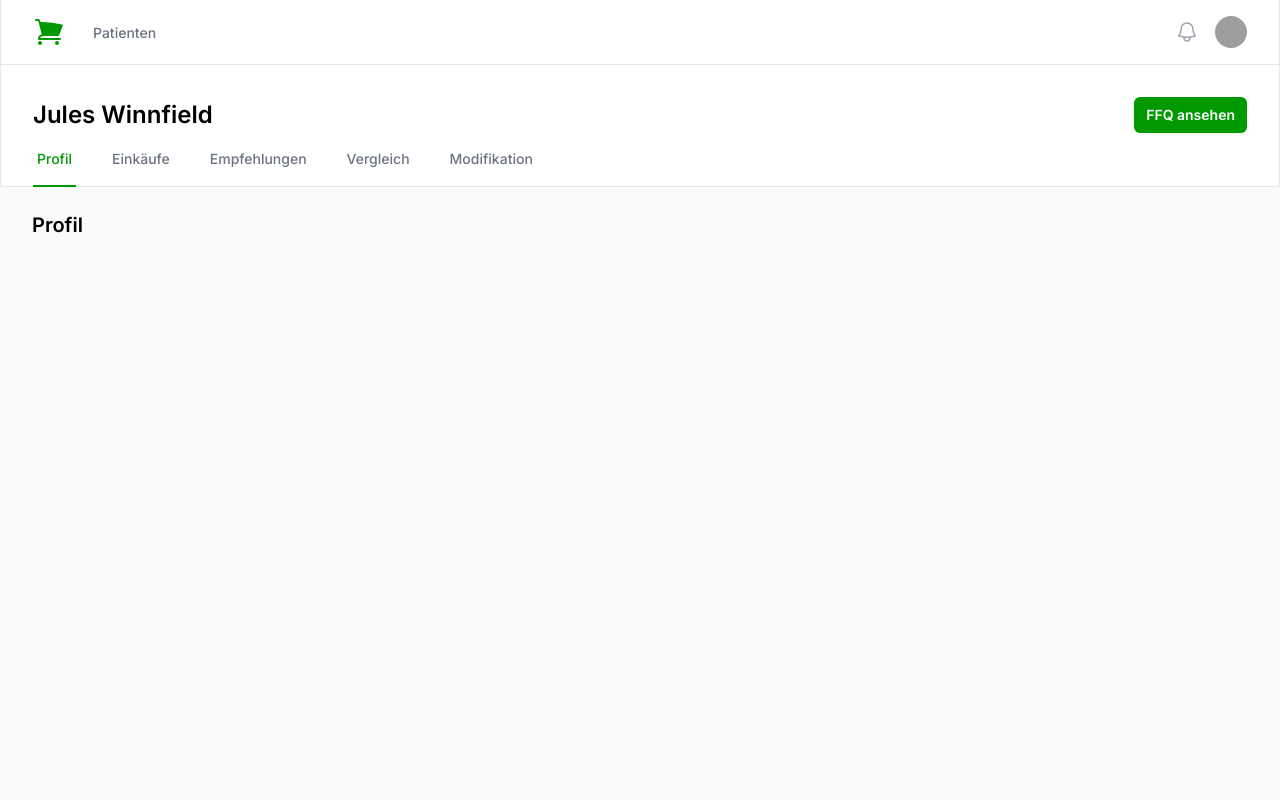
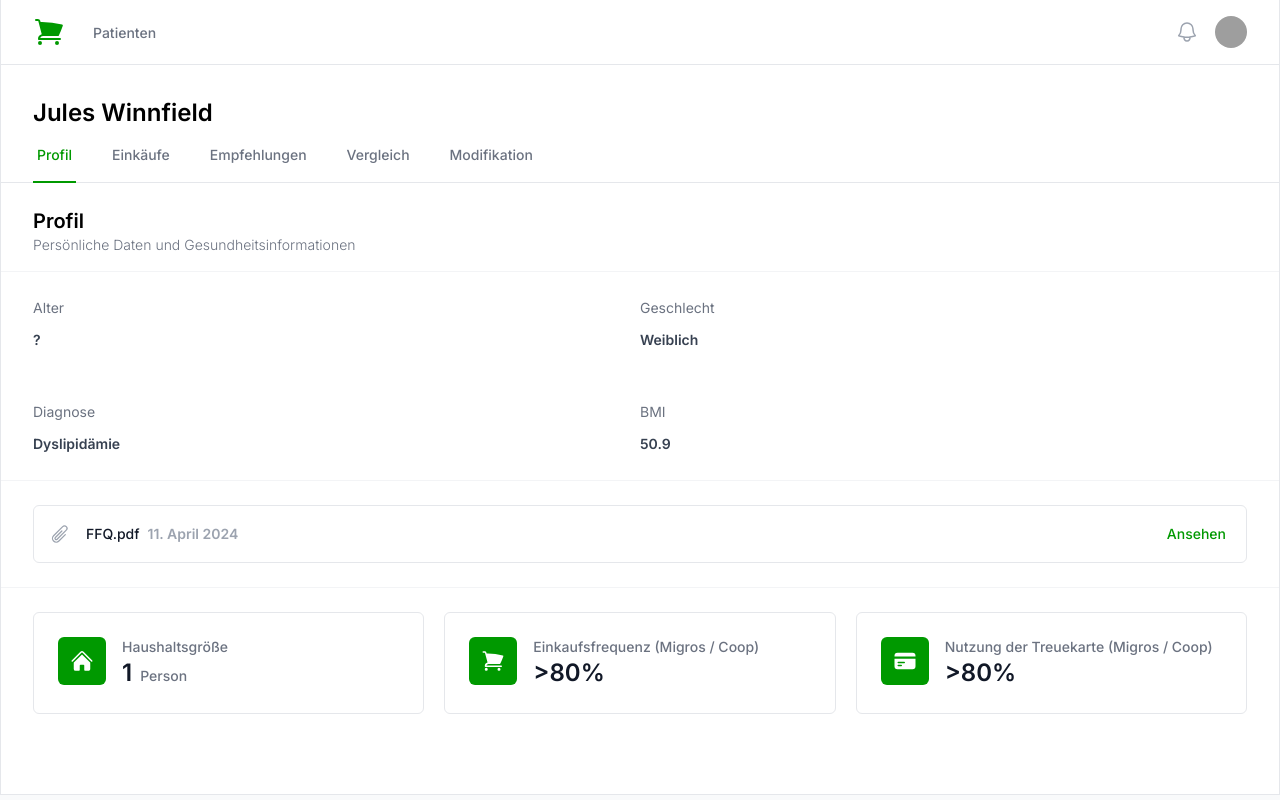
Before and after one commit to Decarp/dietcoach24_temp, a Next.js app: page /p/5297ef2f in a window 1280 px wide. Built offline with nearby package versions, Linux system fonts and the light colour scheme; grey boxes are pictures that could not be loaded.

Commit message:
add patient profile, rm ffq from patient card

```diff
--- a/app/p/[id]/page.tsx
+++ b/app/p/[id]/page.tsx
@@ -1,10 +1,13 @@
 import PatientCard from "@/components/PatientCard";
+import Profile from "@/components/profile/Profile";
 
-export default function Home() {
+export default function HomePage() {
   return (
     <main className="px-4 sm:px-6 lg:px-8">
       <PatientCard />
-      <h2 className="mt-6 text-xl font-semibold mb-4">Profil</h2>
+      <h2 className="mt-6 text-xl font-semibold mb-4">
+        <Profile />
+      </h2>
     </main>
   );
 }
--- a/app/p/[id]/profile/page.tsx
+++ b/app/p/[id]/profile/page.tsx
@@ -1,10 +1,13 @@
 import PatientCard from "@/components/PatientCard";
+import Profile from "@/components/profile/Profile";
 
-export default function Home() {
+export default function ProfilePage() {
   return (
     <main className="px-4 sm:px-6 lg:px-8">
       <PatientCard />
-      <h2 className="mt-6 text-xl font-semibold mb-4">Profil</h2>
+      <h2 className="mt-6 text-xl font-semibold mb-4">
+        <Profile />
+      </h2>
     </main>
   );
 }
--- a/components/PatientCard.tsx
+++ b/components/PatientCard.tsx
@@ -37,14 +37,14 @@ export default function PatientCard() {
           <h1 className="text-2xl font-semibold">
             {patient.firstName} {patient.lastName}
           </h1>
-          <div className="mt-3 flex md:top-3 md:mt-0">
+          {/* <div className="mt-3 flex md:top-3 md:mt-0">
             <button
               type="button"
               className="inline-flex items-center rounded-md bg-primary px-3 py-2 text-sm font-semibold text-white shadow-sm hover:bg-primary focus-visible:outline focus-visible:outline-2 focus-visible:outline-offset-2 focus-visible:outline-primary hover:bg-green-700"
             >
               FFQ ansehen
             </button>
-          </div>
+          </div> */}
         </div>
         <div className="mt-4">
           <div className="sm:hidden">
--- /dev/null
+++ b/components/profile/Profile.tsx
@@ -0,0 +1,154 @@
+import { classNames } from "@/utils/classNames";
+import { PaperClipIcon } from "@heroicons/react/24/outline";
+import {
+  CreditCardIcon,
+  HomeIcon,
+  ShoppingCartIcon,
+} from "@heroicons/react/24/solid";
+
+export default function Profile() {
+  const patientDetails = {
+    id: "2o4mgm92",
+    householdSize: 1,
+    shoppingFrequency: ">80%",
+    loyaltyCardUsage: ">80%",
+    groceryData: "269 Artikel (IS) + 285 Artikel (FS)",
+    ffqDate: "11. April 2024",
+    bmi: 50.9,
+    diagnosis: "Dyslipidämie",
+    age: "?",
+    gender: "F",
+  };
+
+  return (
+    <div className="bg-white h-screen -m-8 p-8 border-x border-b max-h-[calc(100vh-180px)]">
+      <h2 className="text-xl font-semibold">Profil</h2>
+      <h3 className="text-sm font-light mb-4 text-gray-500">
+        Persönliche Daten und Gesundheitsinformationen
+      </h3>
+
+      <hr className="border-gray-100 -mx-8" />
+
+      <div className="">
+        <dl className="grid grid-cols-1 sm:grid-cols-2">
+          <div className="px-4 py-6 sm:col-span-1 sm:px-0">
+            <dt className="text-sm font-normal leading-6 text-gray-500">
+              Alter
+            </dt>
+            <dd className="mt-1 text-sm leading-6 text-gray-700 sm:mt-2">
+              {patientDetails.age}
+            </dd>
+          </div>
+          <div className="px-4 py-6 sm:col-span-1 sm:px-0">
+            <dt className="text-sm font-normal leading-6 text-gray-500">
+              Geschlecht
+            </dt>
+            <dd className="mt-1 text-sm leading-6 text-gray-700 sm:mt-2">
+              {patientDetails.gender === "M" ? "Männlich" : "Weiblich"}
+            </dd>
+          </div>
+
+          <div className="px-4 py-6 sm:col-span-1 sm:px-0">
+            <dt className="text-sm font-normal leading-6 text-gray-500">
+              Diagnose
+            </dt>
+            <dd className="mt-1 text-sm leading-6 text-gray-700 sm:mt-2">
+              {patientDetails.diagnosis}
+            </dd>
+          </div>
+          <div className="px-4 py-6 sm:col-span-1 sm:px-0">
+            <dt className="text-sm font-normal leading-6 text-gray-500">BMI</dt>
+            <dd className="mt-1 text-sm leading-6 text-gray-700 sm:mt-2">
+              {patientDetails.bmi}
+            </dd>
+          </div>
+        </dl>
+      </div>
+
+      <hr className="border-gray-100 -mx-8" />
+
+      <div className="my-6 mt-6 mt-2 text-sm text-gray-900 border border-gray-200 rounded-md flex items-center justify-between py-4 pl-4 pr-5 text-sm leading-6">
+        <div className="flex w-0 flex-1 items-center">
+          <PaperClipIcon
+            aria-hidden="true"
+            className="h-5 w-5 flex-shrink-0 text-gray-400"
+          />
+          <div className="ml-4 flex min-w-0 flex-1 gap-2">
+            <span className="truncate font-medium">FFQ.pdf</span>
+            <span className="flex-shrink-0 text-gray-400">
+              {patientDetails.ffqDate}
+            </span>
+          </div>
+        </div>
+        <div className="ml-4 flex-shrink-0">
+          <a href="#" className="font-medium text-primary hover:text-primary">
+            Ansehen
+          </a>
+        </div>
+      </div>
+
+      <hr className="border-gray-100 -mx-8" />
+
+      <div className="mt-6">
+        <dl className="mt-5 grid grid-cols-1 gap-5 sm:grid-cols-2 lg:grid-cols-3">
+          <div className="relative overflow-hidden rounded-lg bg-white p-6 rounded-md border border-gray-200">
+            <dt>
+              <div className="absolute rounded-md bg-primary p-3">
+                <HomeIcon aria-hidden="true" className="h-6 w-6 text-white" />
+              </div>
+              <p className="ml-16 truncate text-sm font-medium text-gray-500">
+                Haushaltsgröße
+              </p>
+            </dt>
+            <dd className="ml-16 flex items-baseline">
+              <p className="text-2xl font-semibold text-gray-900">
+                {patientDetails.householdSize}{" "}
+              </p>
+              <p className="ml-2 flex items-baseline text-sm font-medium text-gray-500">
+                {patientDetails.householdSize === 1 ? "Person" : "Personen"}
+              </p>
+            </dd>
+          </div>
+
+          <div className="relative overflow-hidden rounded-lg bg-white p-6 rounded-md border border-gray-200">
+            <dt>
+              <div className="absolute rounded-md bg-primary p-3">
+                <ShoppingCartIcon
+                  aria-hidden="true"
+                  className="h-6 w-6 text-white"
+                />
+              </div>
+              <p className="ml-16 truncate text-sm font-medium text-gray-500">
+                Einkaufsfrequenz (Migros / Coop)
+              </p>
+            </dt>
+            <dd className="ml-16 flex items-baseline">
+              <p className="text-2xl font-semibold text-gray-900">
+                {patientDetails.shoppingFrequency}{" "}
+              </p>
+            </dd>
+          </div>
+
+          <div className="relative overflow-hidden rounded-lg bg-white p-6 rounded-md border border-gray-200">
+            <dt>
+              <div className="absolute rounded-md bg-primary p-3">
+                <CreditCardIcon
+                  aria-hidden="true"
+                  className="h-6 w-6 text-white"
+                />
+              </div>
+              <p className="ml-16 truncate text-sm font-medium text-gray-500">
+                Nutzung der Treuekarte (Migros / Coop)
+              </p>
+            </dt>
+            <dd className="ml-16 flex items-baseline">
+              <p className="text-2xl font-semibold text-gray-900">
+                {patientDetails.loyaltyCardUsage}{" "}
+              </p>
+            </dd>
+          </div>
+        </dl>
+      </div>
+    </div>
+  );
+}
```
